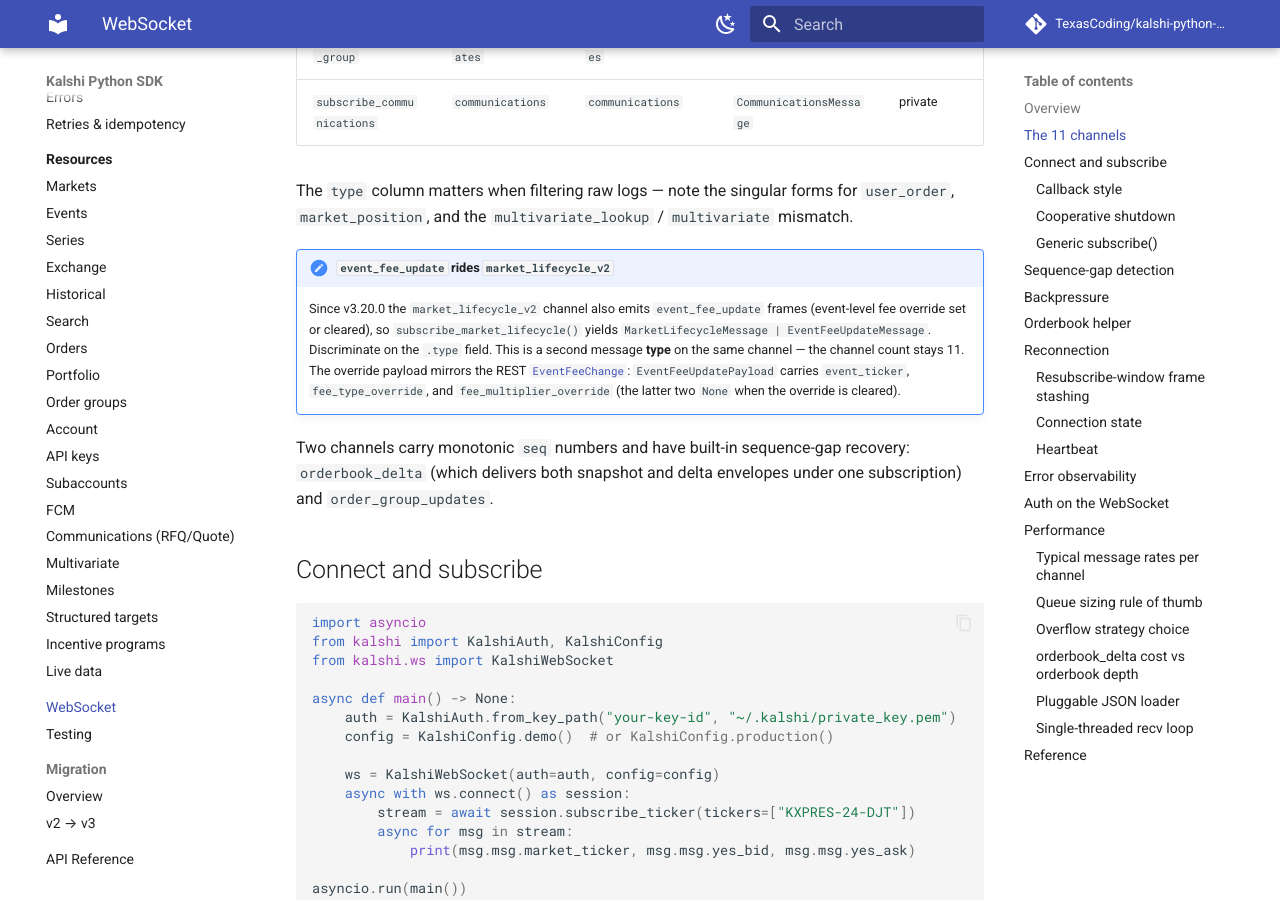
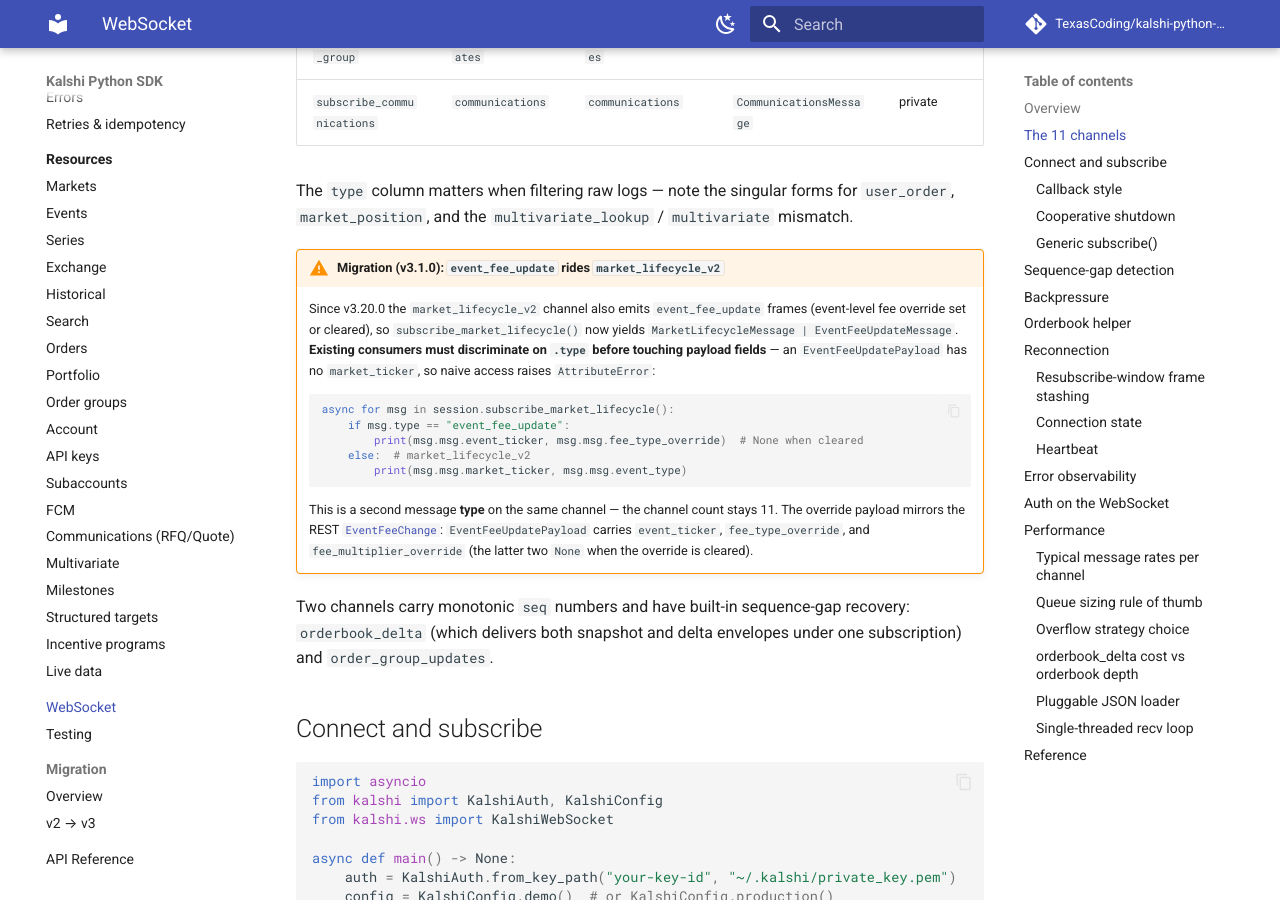
Before and after one commit to TexasCoding/kalshi-python-sdk, an MkDocs documentation site: the page built from docs/websockets.md, in a window 1280 px wide and 900 px high, scrolled down 1592 px. Built offline with MkDocs 1.6.1 and Material for MkDocs 9.7.7, drawn with Linux system fonts in a browser that asks for light colours; comment, search, counter and statistics services are not loaded.

Commit message:
docs: address PR #386 review — seq rationale + WS migration warning
- EventFeeUpdateMessage.seq: inline comment explaining it's accepted-if-present
  for forward-compat/parity (server doesn't emit it). (review item 3)
- docs/websockets.md: promote the event_fee_update callout to a migration
  warning with a discriminate-on-.type example (naive .msg.market_ticker
  access raises AttributeError). (review item 1)
- CHANGELOG: add the same behavioral note for changelog-only readers.

Not changed: EventFeeUpdateMessage/Payload stay in kalshi.ws.models (review
item 2). No WS message/payload models are exported top-level — REST models
(EventFeeChange) are top-level by convention, WS models live under
kalshi.ws.models. Promoting only these two would be inconsistent.

Co-Authored-By: Claude Opus 4.8 (1M context) <noreply@anthropic.com>

````diff
--- a/docs/websockets.md
+++ b/docs/websockets.md
@@ -49,13 +49,25 @@ The `type` column matters when filtering raw logs — note the singular forms
 for `user_order`, `market_position`, and the `multivariate_lookup` /
 `multivariate` mismatch.
 
-!!! note "`event_fee_update` rides `market_lifecycle_v2`"
+!!! warning "Migration (v3.1.0): `event_fee_update` rides `market_lifecycle_v2`"
     Since v3.20.0 the `market_lifecycle_v2` channel also emits
     `event_fee_update` frames (event-level fee override set or cleared), so
-    `subscribe_market_lifecycle()` yields
-    `MarketLifecycleMessage | EventFeeUpdateMessage`. Discriminate on the
-    `.type` field. This is a second message **type** on the same channel —
-    the channel count stays 11. The override payload mirrors the REST
+    `subscribe_market_lifecycle()` now yields
+    `MarketLifecycleMessage | EventFeeUpdateMessage`. **Existing consumers must
+    discriminate on `.type` before touching payload fields** — an
+    `EventFeeUpdatePayload` has no `market_ticker`, so naive access raises
+    `AttributeError`:
+
+    ```python
+    async for msg in session.subscribe_market_lifecycle():
+        if msg.type == "event_fee_update":
+            print(msg.msg.event_ticker, msg.msg.fee_type_override)  # None when cleared
+        else:  # market_lifecycle_v2
+            print(msg.msg.market_ticker, msg.msg.event_type)
+    ```
+
+    This is a second message **type** on the same channel — the channel count
+    stays 11. The override payload mirrors the REST
     [`EventFeeChange`](resources/events.md#event-fee-changes):
     `EventFeeUpdatePayload` carries `event_ticker`, `fee_type_override`, and
     `fee_multiplier_override` (the latter two `None` when the override is
````
Also changed, not shown: CHANGELOG.md (+6 -3 lines), 1 other file.
